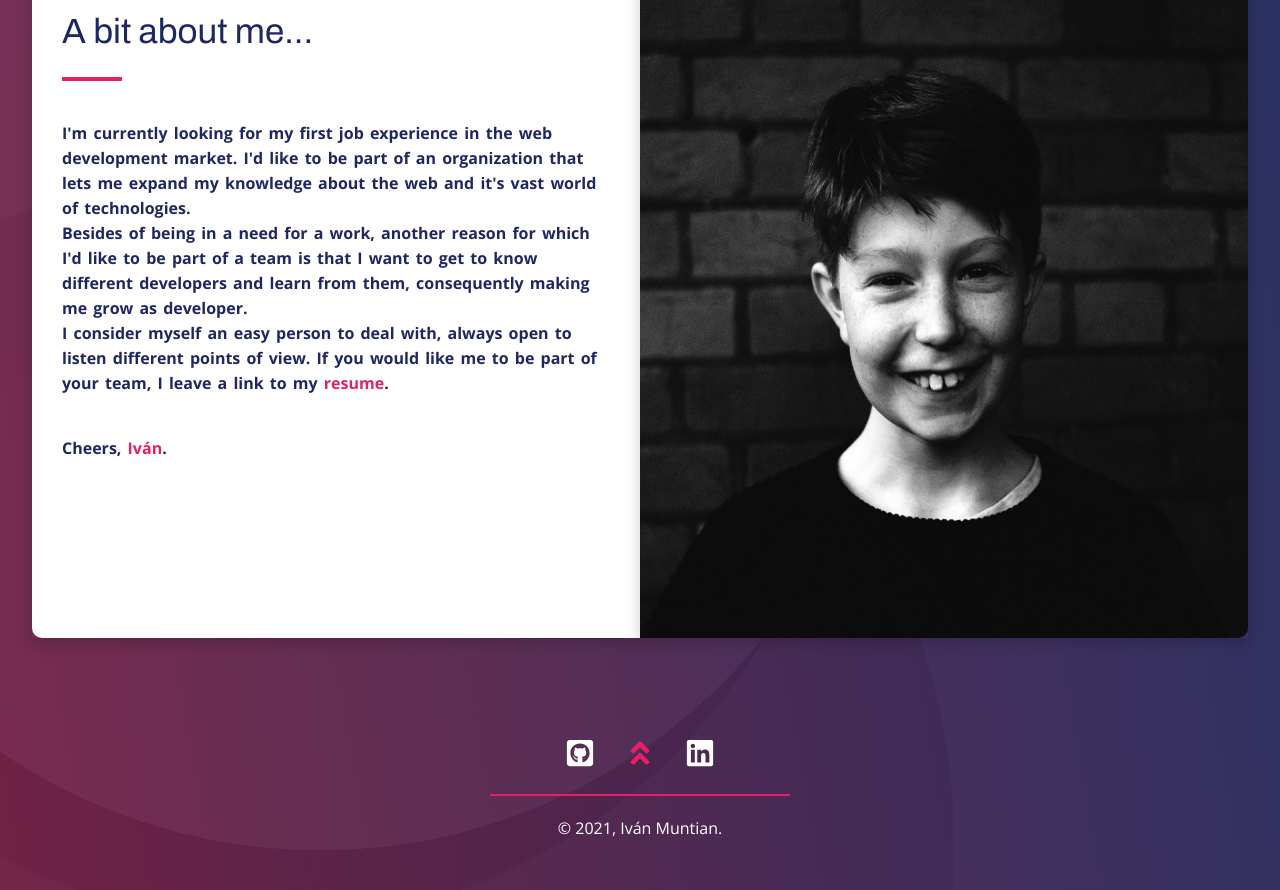
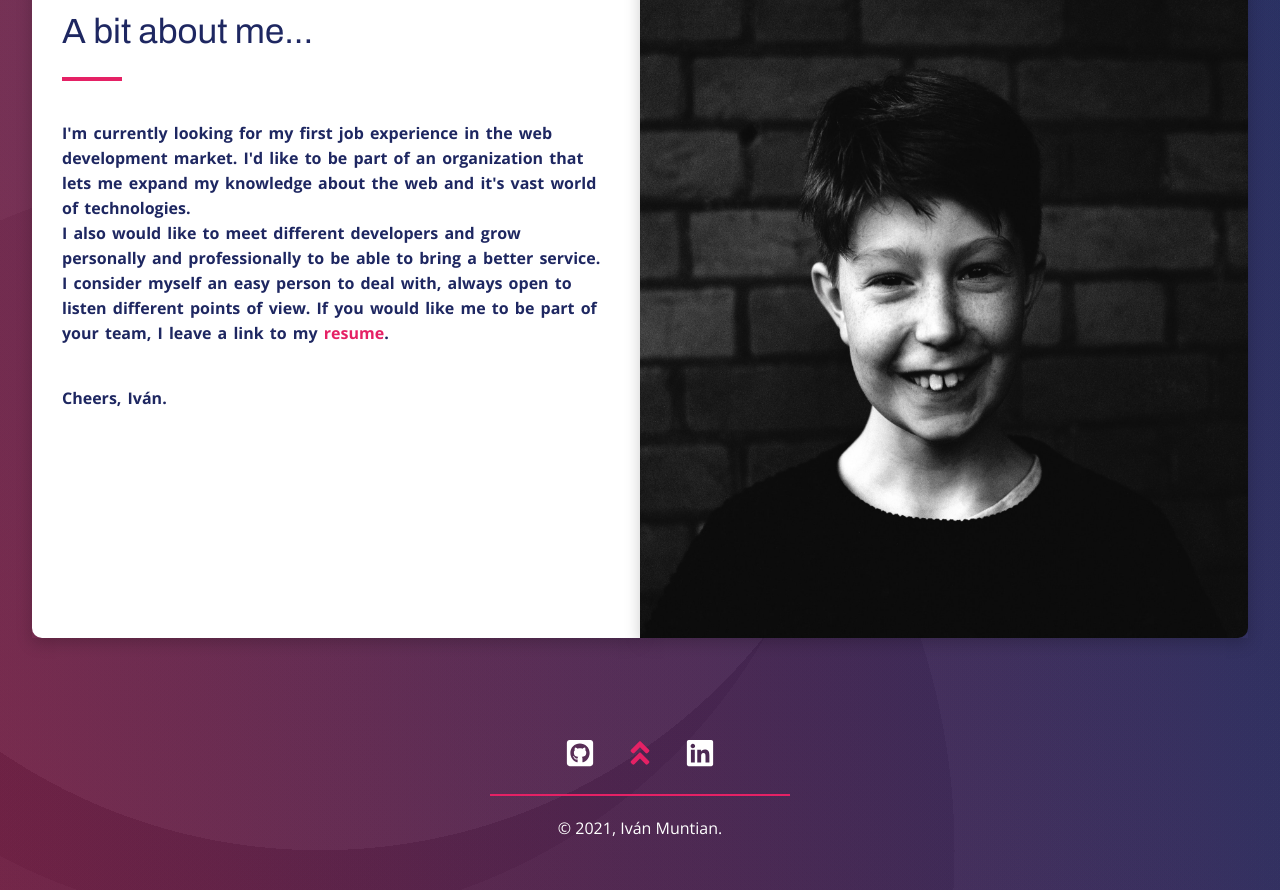
Before and after one commit to ether200/portfolio, a Next.js app: page / in a window 1280 px wide. Shown: the part 3102-3992 px from the top of the page. Built offline with nearby package versions, Linux system fonts and the light colour scheme.

Commit message:
changed text

```diff
--- a/components/About/index.js
+++ b/components/About/index.js
@@ -29,6 +29,7 @@ const About = ({ text }) => {
               layout="fill"
               objectFit="fill"
               quality={100}
+              priority={true}
             />
           </div>
         </div>
--- a/components/Projects/index.js
+++ b/components/Projects/index.js
@@ -19,6 +19,7 @@ const Projects = ({ text }) => {
               layout="fill"
               objectFit="fill"
               quality={100}
+              priority={true}
             />
           </FadeInWhenVisible>
 
@@ -69,6 +70,7 @@ const Projects = ({ text }) => {
               layout="fill"
               objectFit="fill"
               quality={100}
+              priority={true}
             />
           </FadeInWhenVisible>
           <FadeInWhenVisible
@@ -117,6 +119,7 @@ const Projects = ({ text }) => {
               layout="fill"
               objectFit="fill"
               quality={100}
+              priority={true}
             />
           </FadeInWhenVisible>
           <FadeInWhenVisible
--- a/locales/en.js
+++ b/locales/en.js
@@ -36,11 +36,11 @@ export default {
   aboutDescription: `<p>
   I'm currently looking for my first job experience in the web development market. I'd like to be part of an organization that lets me expand my knowledge about the web and it's vast world of technologies.
   <br />
-  Besides of being in a need for a work, another reason for which I'd like to be part of a team is that I want to get to know different developers and learn from them, consequently making me grow as developer.
+  I also would like to meet different developers and grow personally and professionally to be able to bring a better service.
   <br />
   I consider myself an easy person to deal with, always open to listen different points of view. If you would like me to be part of your team, I leave a link to my <a href="#">resume</a>.</p>
 `,
   aboutSalute: `<p>
-  Cheers, <span>Iván</span>.
+  Cheers, Iván.
   </p>`,
 };
--- a/locales/es.js
+++ b/locales/es.js
@@ -45,10 +45,7 @@ export default {
   formar parte de una organización que me permita expandir mis
   conocimientos sobre la web y su vasto mundo de tecnologías.
   <br />
-  Además de necesitar trabajar, otro motivo por el cual me gustaría
-  formar parte de un equipo es el poder relacionarme con diferentes
-  desarrolladores y aprender algo de todos logrando así, crecer
-  como desarrollador.
+  Además me gustaría poder relacionarme con distintos desarrolladores y crecer a nivel personal y profesional para poder brindar un mejor servicio.
   <br />
   Me considero una persona de trato simple, dispuesto a escuchar distintos
   puntos de vista. Si les gustaría que forme parte de su equipo, les dejo un enlace con mi <a href=#>curriculum</a>.
@@ -56,6 +53,6 @@ export default {
 `,
   aboutSalute: `
   <p>
-  Saludos, <span>Iván</span>.
+  Saludos, Iván.
   </p>`,
 };
```
